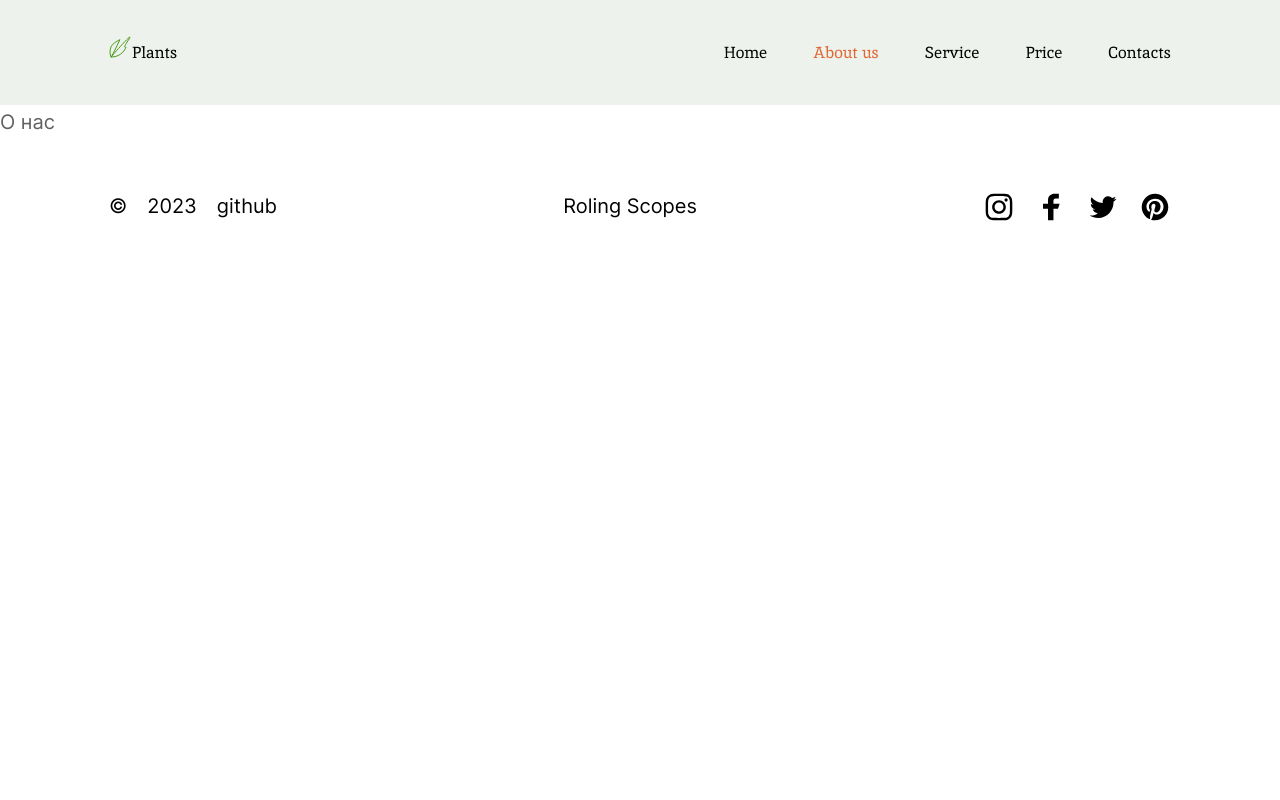
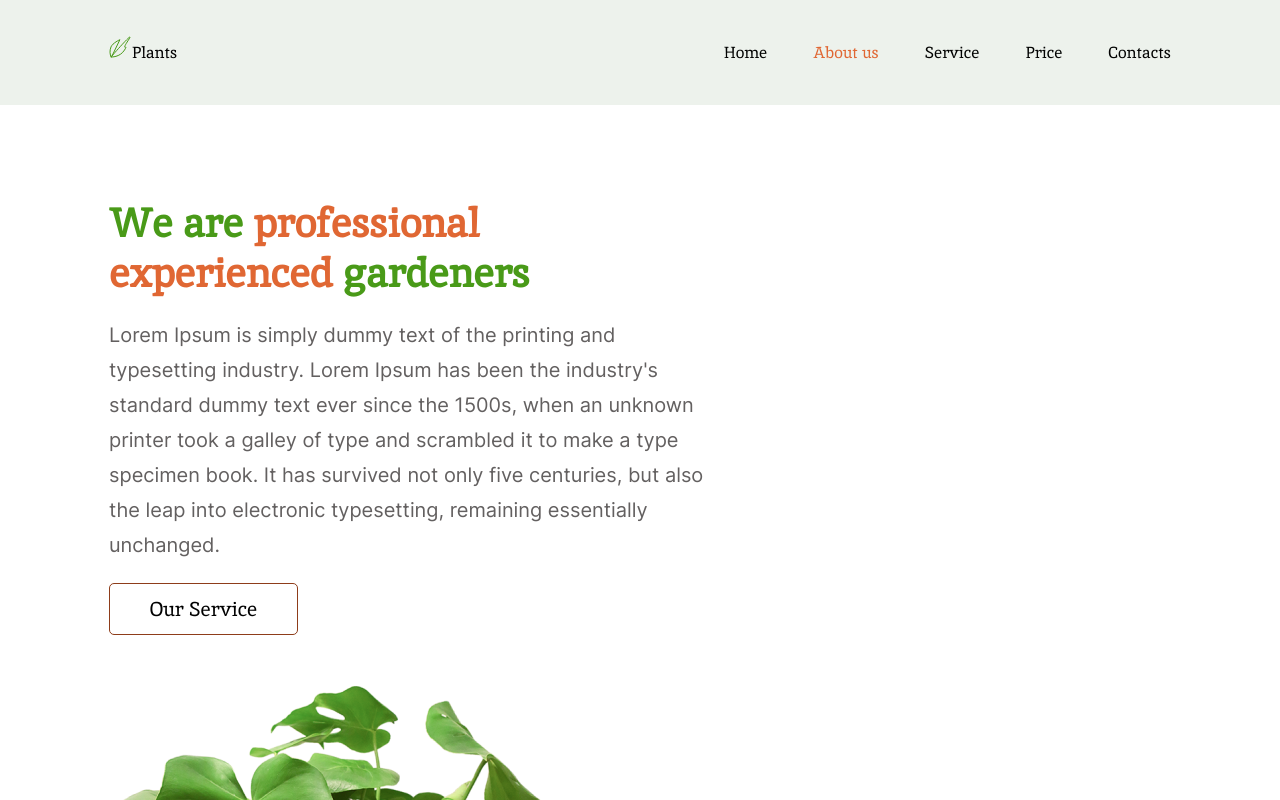
Before and after one commit to DoYouLikeMe/plant-react-app, a React (Create React App) app: page /about in a window 1280 px wide. Shown: the top 800 px of the page. Built offline with nearby package versions, Linux system fonts and the light colour scheme.

Commit message:
add: about page

```diff
--- a/src/components/Socials.js
+++ b/src/components/Socials.js
@@ -7,22 +7,22 @@ export const Socials = () => {
   return (
     <ul className="social-list">
       <li className="social-list__item">
-        <a class="social-list__link" href="instagram.com">
+        <a className="social-list__link" href="https://www.instagram.com/">
           <InstIcon className="social-list__icon" />
         </a>
       </li>
       <li className="social-list__item">
-        <a class="social-list__link" href="instagram.com">
+        <a className="social-list__link" href="https://www.facebook.com/">
           <FbIcon className="social-list__icon" />
         </a>
       </li>
       <li className="social-list__item">
-        <a class="social-list__link" href="instagram.com">
+        <a className="social-list__link" href="https://twitter.com/">
           <TwIcon className="social-list__icon" />
         </a>
       </li>
       <li className="social-list__item">
-        <a class="social-list__link" href="instagram.com">
+        <a className="social-list__link" href="https://www.pinterest.com/">
           <PinterestIcon className="social-list__icon" />
         </a>
       </li>
--- a/src/pages/About.js
+++ b/src/pages/About.js
@@ -1,3 +1,34 @@
+import HousePlant from "@/assets/images/houseplant.png";
+import {Link} from "react-router-dom";
+import {Button} from "@/components/ui/Button";
 export const About = () => {
-  return <div>О нас</div>;
+  return (
+    <section className="about fullHeight">
+      <div className="container">
+        <div className="about__wrapper">
+          <div className="about__content">
+            <h2 className="section-heading section-heading_secondary">
+              We are{" "}
+              <span className="red-emphasizing">
+                professional<br></br>experienced
+              </span>{" "}
+              gardeners
+            </h2>
+            <p>
+              Lorem Ipsum is simply dummy text of the printing and typesetting
+              industry. Lorem Ipsum has been the industry's standard dummy text
+              ever since the 1500s, when an unknown printer took a galley of
+              type and scrambled it to make a type specimen book. It has
+              survived not only five centuries, but also the leap into
+              electronic typesetting, remaining essentially unchanged.
+            </p>
+            <Link to="/Service">
+              <Button text="Our Service" />
+            </Link>
+          </div>
+          <img className="about__image" src={HousePlant} alt="Leafs" />
+        </div>
+      </div>
+    </section>
+  );
 };
--- a/src/pages/Main.js
+++ b/src/pages/Main.js
@@ -1,5 +1,6 @@
 import Leafs from "@/assets/images/leafs.png";
 import {Button} from "@/components/ui/Button";
+import {Link} from "react-router-dom";
 
 export const Main = () => {
   return (
@@ -9,15 +10,18 @@ export const Main = () => {
           <img className="main__image" src={Leafs} alt="Leafs" />
           <div className="main__content">
             <h1 className="section-heading main__heading">
-              We grow <span class="green-emphasizing">plants</span> and give you
-              oxygen
+              We grow <span className="green-emphasizing">plants</span> and give
+              you oxygen
             </h1>
             <p>
               Lorem Ipsum is simply dummy text of the printing and typesetting
               industry. Lorem Ipsum has been the industry's standard dummy text
               ever since the 1500s.
             </p>
-            <Button text="Learn More" />
+            <Link to="/about">
+              {" "}
+              <Button text="Learn More" />
+            </Link>
           </div>
         </div>
       </div>
--- a/src/scss/_basic.scss
+++ b/src/scss/_basic.scss
@@ -28,12 +28,20 @@ body {
   font-family: $font-primary;
   margin: 0;
   line-height: 50px;
+  &_secondary {
+    font-family: $font-secondary;
+    color: $text-green-color;
+  }
 }
 
 .green-emphasizing {
   color: $text-green-color;
 }
 
+.red-emphasizing {
+  color: $text-active;
+}
+
 .grey-bg {
   background-color: $bg-section;
 }
--- a/src/scss/main.scss
+++ b/src/scss/main.scss
@@ -16,9 +16,10 @@
 @import "components/navigation";
 @import "components/footer";
 @import "components/socials";
+
 // Pages
-
 @import "pages/main";
+@import "pages/about";
 
 // Ui
 
--- /dev/null
+++ b/src/scss/pages/_about.scss
@@ -0,0 +1,18 @@
+.about {
+  padding-top: 93px;
+  padding-bottom: 93px;
+  &__content {
+    max-width: 605px;
+  }
+  &__wrapper {
+    display: flex;
+    justify-content: space-between;
+    gap: 10px;
+    align-items: center;
+    flex-wrap: wrap;
+  }
+  &__image {
+    max-width: 464px;
+    width: 100%;
+  }
+}
```
Also changed, not shown: src/assets/images/houseplant.png (added).
